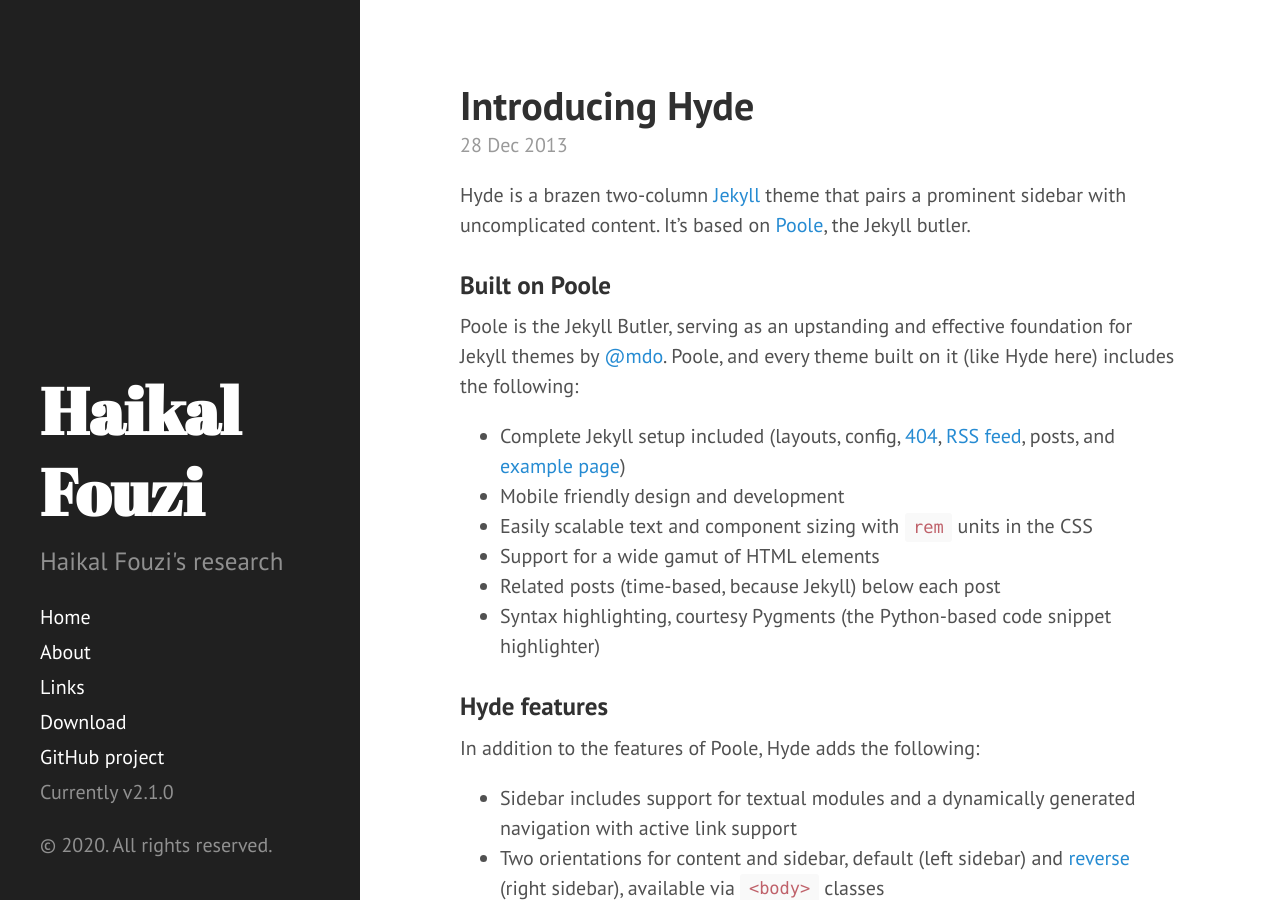
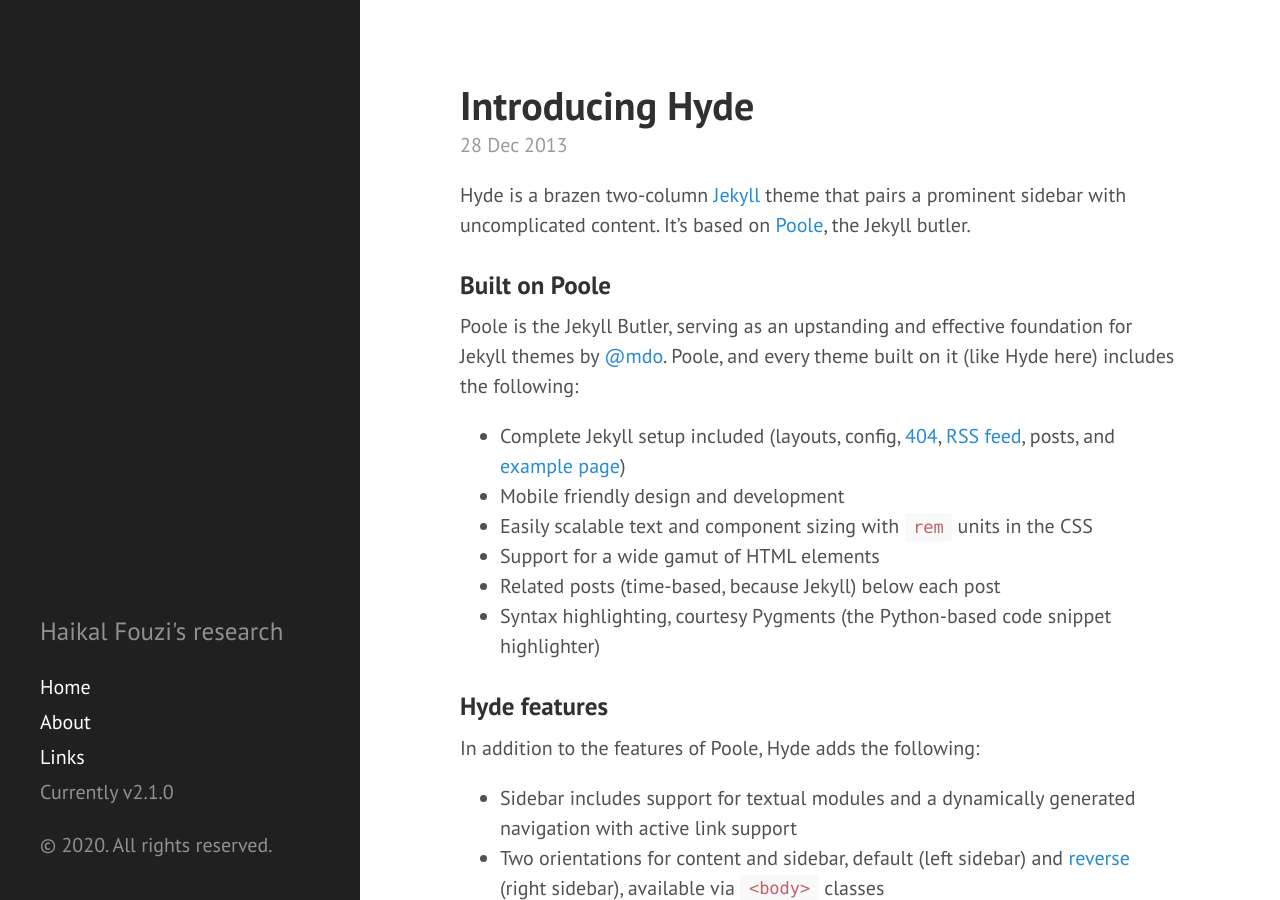
Before and after one commit to haikalfouzi/haikalfouzi.github.io, a Jekyll site: the page built from index.html, in a window 1280 px wide and 900 px high. Built offline with Jekyll 4.4.1, drawn with Linux system fonts in a browser that asks for light colours; the list of posts is cut into pages by our own code.

Commit message:
fixed link

```diff
--- a/_includes/sidebar.html
+++ b/_includes/sidebar.html
@@ -3,14 +3,13 @@
     <div class="sidebar-about">
       <h1>
         <a href="{{ site.baseurl }}">
-          {{ site.title }}
         </a>
       </h1>
       <p class="lead">{{ site.description }}</p>
     </div>
 
     <nav class="sidebar-nav">
-      <a class="sidebar-nav-item{% if page.url == site.baseurl %} active{% endif %}" href="{{ site.baseurl }}">Home</a>
+      <a class="sidebar-nav-item{% if page.url == site.baseurl %} active{% endif %}" href="{{ site.url }}">Home</a>
 
       {% comment %}
         The code below dynamically generates a sidebar nav of pages with
@@ -25,9 +24,6 @@
           {% endif %}
         {% endif %}
       {% endfor %}
-
-      <a class="sidebar-nav-item" href="{{ site.github.repo }}/archive/v{{ site.version }}.zip">Download</a>
-      <a class="sidebar-nav-item" href="{{ site.github.repo }}">GitHub project</a>
       <span class="sidebar-nav-item">Currently v{{ site.version }}</span>
     </nav>
 
```
Also changed, not shown: 9 other files.
